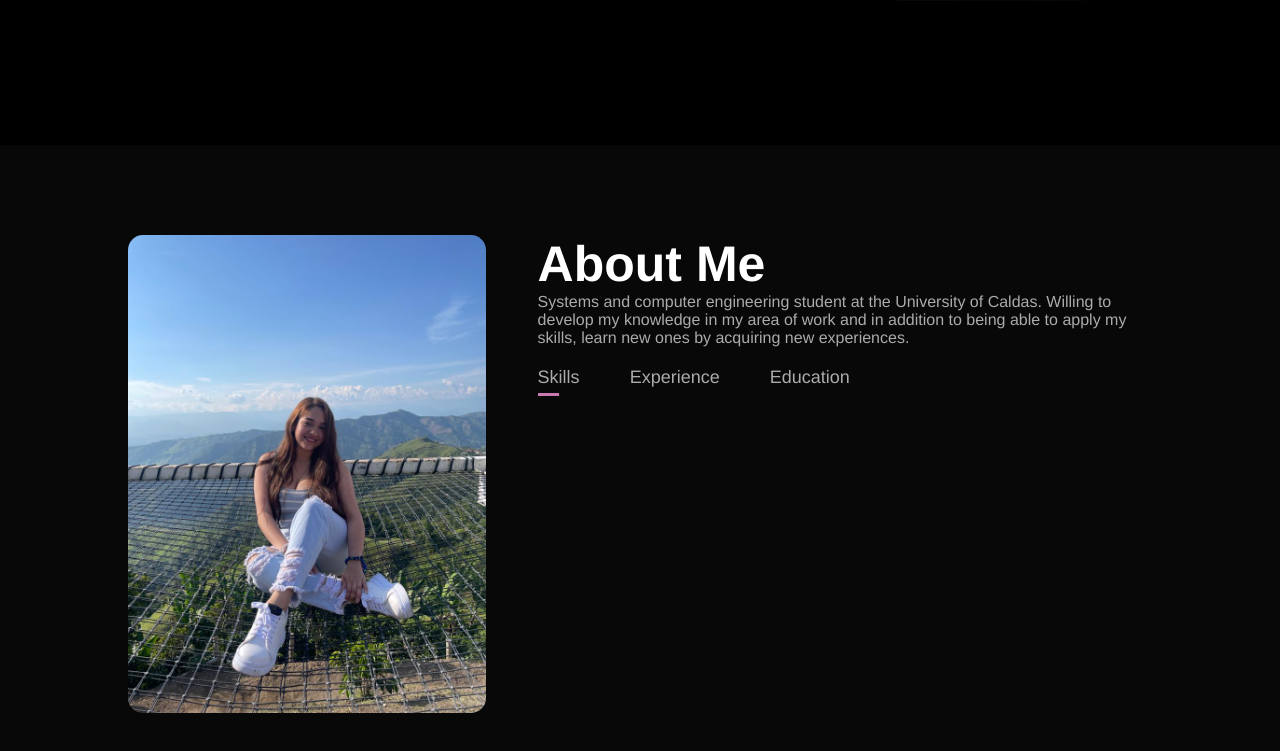
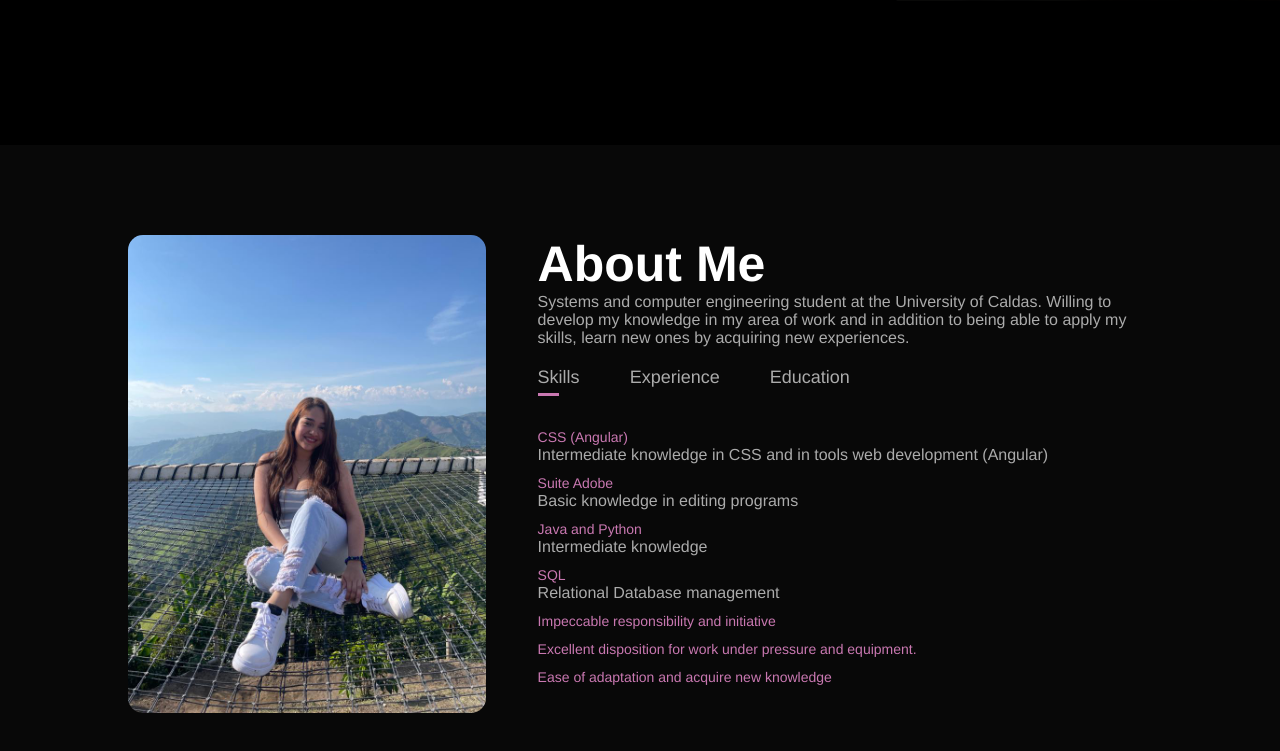
Before and after one commit to lorena1211/personal-portafolio, a plain HTML site: page src/index.html in a window 1280 px wide. Both pictures are taken after a click on the element "Skills". Shown: the part 655-1406 px from the top of the page. Drawn offline with Linux system fonts and the light colour scheme.

Commit message:
Creación de tabs

```diff
--- a/src/css/style.css
+++ b/src/css/style.css
@@ -134,3 +134,21 @@ nav ul li a:hover::after{
 .tab-links.active-link::after{
     width: 50%;
 }
+
+.tab-contents ul li{
+    list-style: none;
+    margin: 10px 0;
+}
+
+.tab-contents ul li span{
+    color: #C978B1;
+    font-size: 14px;
+}
+
+.tab-contents{
+    display: none;
+}
+
+.tab-contents.active-tab{
+    display: block;
+}
--- a/src/index.html
+++ b/src/index.html
@@ -42,9 +42,46 @@
                         ones by acquiring new experiences.</p>
 
                         <div class="tab-titles">
-                            <p class="tab-links active-link">Skills</p>
-                            <p class="tab-links">Experience</p>
-                            <p class="tab-links">Education</p>
+                            <p class="tab-links active-link" onclick="opentab('skills')">Skills</p>
+                            <p class="tab-links" onclick="opentab('experience')">Experience</p>
+                            <p class="tab-links" onclick="opentab('education')">Education</p>
+                        </div>
+                        <div class="tab-contents">
+                            <ul>
+                                <li><span>CSS (Angular)</span><br>Intermediate knowledge in CSS and in tools web development (Angular)</li>
+                                <li><span>Suite Adobe</span><br>Basic knowledge in editing programs</li>
+                                <li><span>Java and Python</span><br>Intermediate knowledge</li>
+                                <li><span>SQL</span><br>Relational Database management</li>
+                                <li><span>Impeccable responsibility and initiative</span></li>
+                                <li><span>Excellent disposition for work under pressure and equipment.</span></li>
+                                <li><span>Ease of adaptation and acquire new knowledge</span></li>
+                            </ul>
+                        </div>
+                        <div class="tab-contents active-tab" id="skills">
+                            <ul>
+                                <li><span>CSS (Angular)</span><br>Intermediate knowledge in CSS and in tools web development (Angular)</li>
+                                <li><span>Suite Adobe</span><br>Basic knowledge in editing programs</li>
+                                <li><span>Java and Python</span><br>Intermediate knowledge</li>
+                                <li><span>SQL</span><br>Relational Database management</li>
+                                <li><span>Impeccable responsibility and initiative</span></li>
+                                <li><span>Excellent disposition for work under pressure and equipment.</span></li>
+                                <li><span>Ease of adaptation and acquire new knowledge</span></li>
+                            </ul>
+                        </div>
+                        <div class="tab-contents" id="experience">
+                            <ul>
+                                <li><span>2022 - Current</span><br>Waitress, Cash management</li>
+                                <li><span>2022</span><br>Visual Basic Developer</li>
+                            </ul>
+                        </div>
+                        <div class="tab-contents" id="education">
+                            <ul>
+                                <li><span>2018 - Current</span><br>Systems and Computing Engineering at the University of Caldas</li>
+                                <li><span>2010 - 2017</span><br>Primary school and High school</li>
+                                <li><span>2017</span><br>HTML Fundamentals Course at SENA</li>
+                                <li><span>2017</span><br>Design web pages with HTML and javascript Course at SENA</li>
+                                <li><span>2020</span><br>Designing web pages with Bootstrap 4 Course at Coursera</li>
+                            </ul>
                         </div>
                 </div>
 
@@ -52,6 +89,21 @@
 
         </div>
     </div>
+    <script>
+        var tablinks = document.getElementsByClassName("tab-links");
+        var tabcontents = document.getElementsByClassName("tab-contents");
+
+        function opentab(tabname){
+            for(tablink of tablinks){
+                tablink.classList.remove("active-link");
+            }
+            for(tabcontent of tabcontents){
+                tabcontent.classList.remove("active-tab");
+            }
+            event.currentTarget.classList.add("active-link");
+            document.getElementById(tabname).classList.add("active-tab");
+        }
+    </script>
 
 </body>
 </html>
```
